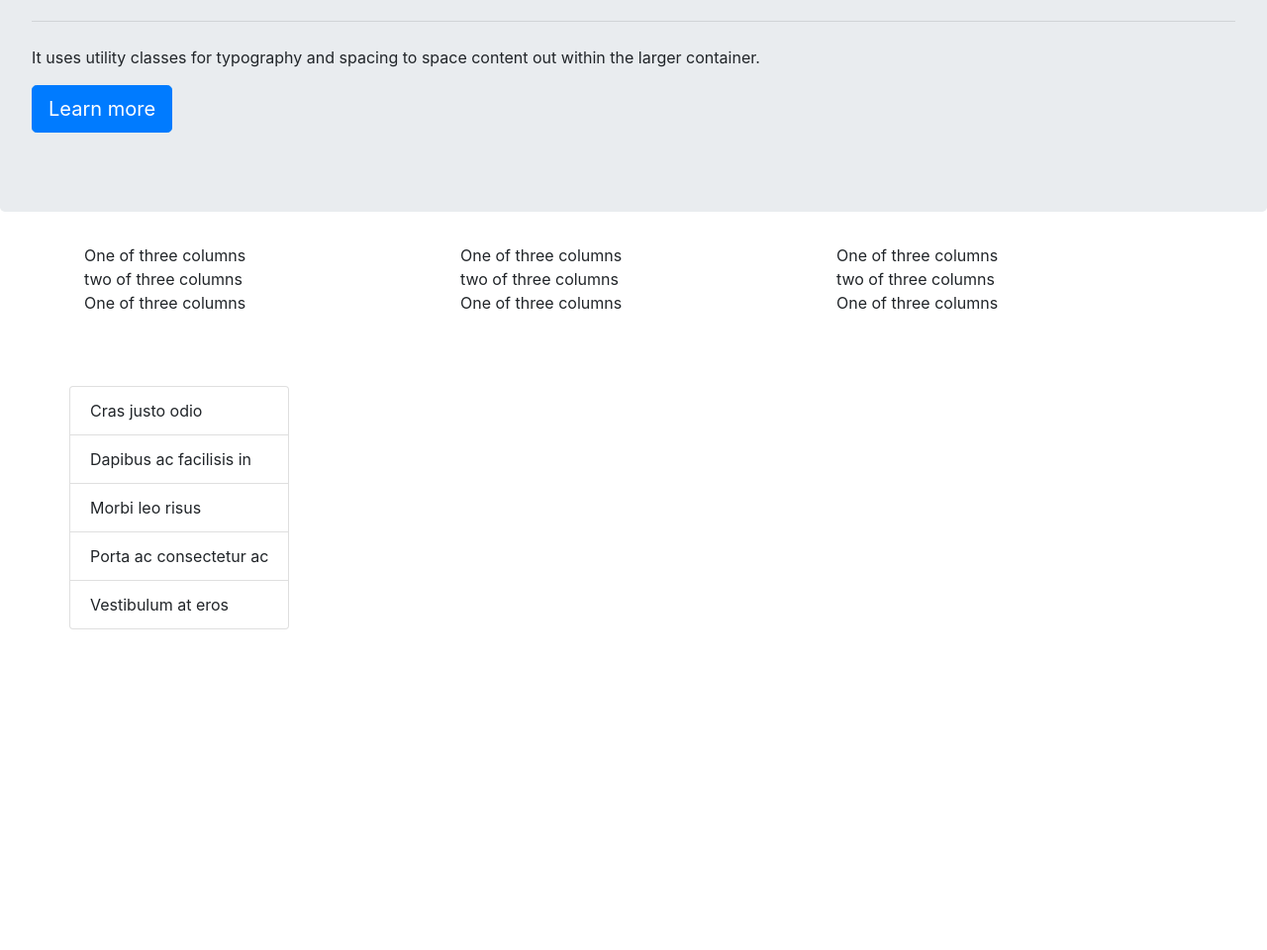
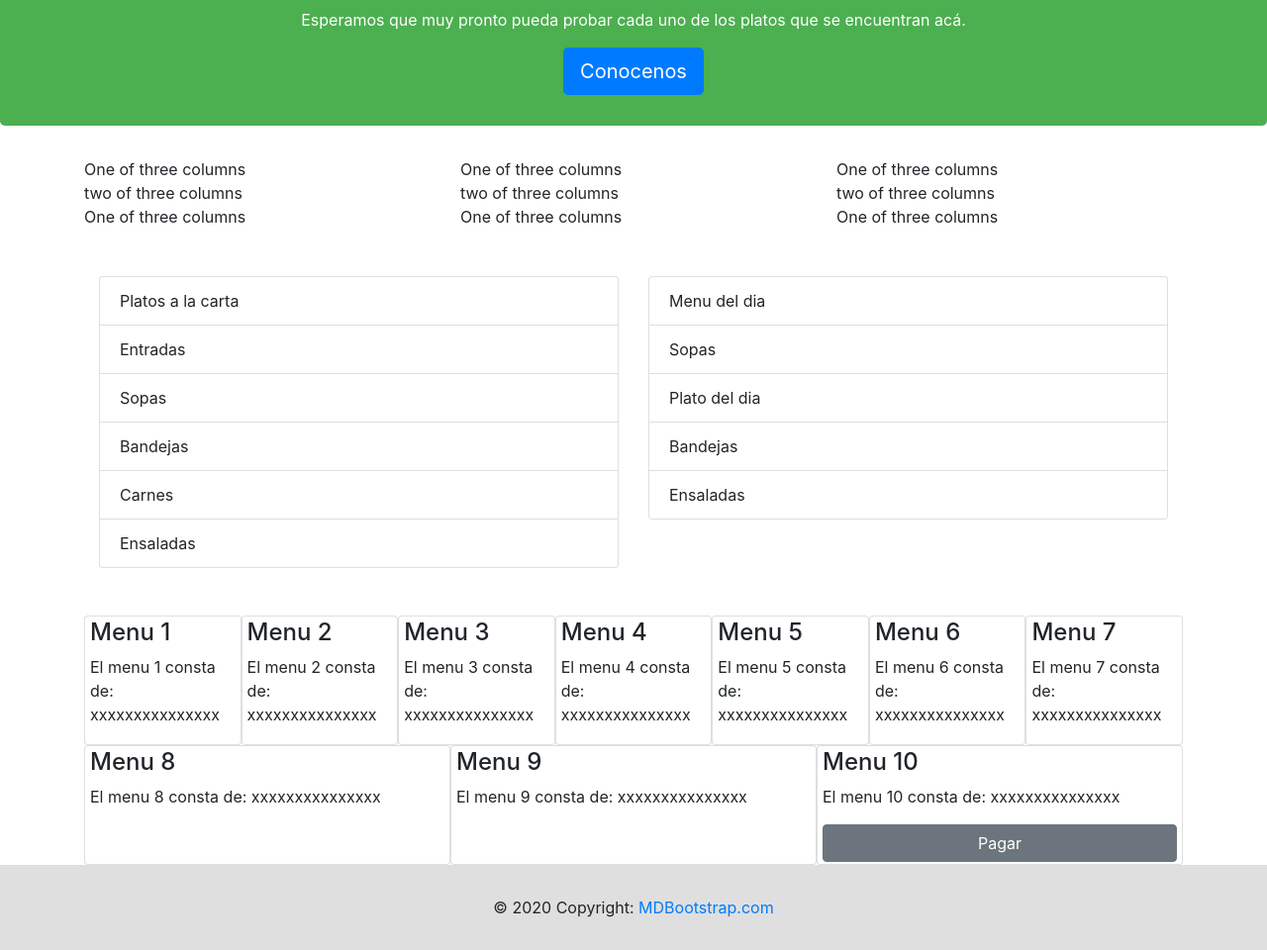
Before and after one commit to lilianrgg/delicias-lily_v2, a website: page index.html in a window 1280 px wide. Shown: the part 172-1132 px from the top of the page at 99% size. Before the commit the page ends 808 px from the top, so only its background shows below. Drawn offline with nearby package versions, Linux system fonts and the light colour scheme.

Commit message:
Uso de flex

```diff
--- /dev/null
+++ b/css/main.css
@@ -0,0 +1,26 @@
+.jumbotron {
+  background-color: #4CAF50; /* Green */
+  border: none;
+  color: white;
+  padding: 15px 32px;
+  text-align: center;
+  text-decoration: none;
+  font-size: 16px;
+}
+
+.btn {
+  color: a4a4a4;
+}
+
+.card{
+  flex: 1 150px;
+  padding: 2px 5px 2px 5px;
+
+}
+
+.footer {
+   padding: 15px 32px;
+   background-color: #dfdfdf; /* Green */
+   margin-bottom: 0px
+   color: white;
+}
--- a/index.html
+++ b/index.html
@@ -7,8 +7,9 @@
 
     <!-- Bootstrap CSS -->
     <link rel="stylesheet" href="node_modules/bootstrap/dist/css/bootstrap.min.css">
+    <link rel="stylesheet" href="css/main.css">
 
-    <title>Hello, world!</title>
+    <title>Bienvenidos a delicias Lily!</title>
   </head>
   <body>
 
@@ -19,20 +20,21 @@
     <script src="node_modules/bootstrap/dist/js/bootstrap.min.js" ></script>
 
    <!-- jumbotron-->
+
 	<div class="jumbotron">
-	  <h1 class="display-4">Hello, world!</h1>
-	  <p class="lead">This is a simple hero unit, a simple jumbotron-style component for calling extra attention to featured content or information.</p>
+	  <h1>Lily Food</h1>
+	  <p class="lead">Este es uno de los mejores lugares para degustar comida diferente.
+	   Esta es una demostracion de como diferentes culturas se ven reflejadas en distintos platos de comida.</p>
 	  <hr class="my-4">
-	  <p>It uses utility classes for typography and spacing to space content out within the larger container.</p>
+	  <p>Esperamos que muy pronto pueda probar cada uno de los platos que se encuentran acá.</p>
 	  <p class="lead">
-	    <a class="btn btn-primary btn-lg" href="#" role="button">Learn more</a>
+	    <a class="btn btn-primary btn-lg" href="#" role="button">Conocenos</a>
 	  </p>
 	</div>
 
 	<!-- Containeers-->
-
 	<div class="container">
-	  <div class="row align-items-start">
+	  <div class="row align-items-left">
 	    <div class="col">
 	      One of three columns
 	    </div>
@@ -67,20 +69,101 @@
 	  </div>
 	</div>
 
-	</br></br></br>
+	</br></br>
 
 	<!-- Lista-->
 	<div class="container">
-	 <div class="row">
-		<ul class="list-group">
-		  <li class="list-group-item">Cras justo odio</li>
-		  <li class="list-group-item">Dapibus ac facilisis in</li>
-		  <li class="list-group-item">Morbi leo risus</li>
-		  <li class="list-group-item">Porta ac consectetur ac</li>
-		  <li class="list-group-item">Vestibulum at eros</li>
-		</ul>
+
+	 <div class="d-flex">
+	<!-- Uso de flex-->
+	 	<div class="col">
+			 <ul class="list-group">
+			  <li class="list-group-item">Platos a la carta</li>
+			  <li class="list-group-item">Entradas</li>
+			  <li class="list-group-item">Sopas</li>
+			  <li class="list-group-item">Bandejas</li>
+			  <li class="list-group-item">Carnes</li>
+			  <li class="list-group-item">Ensaladas</li>
+			</ul>
+	    </div>
+	 	<div class="col">
+	   		<ul class="list-group">
+			  <li class="list-group-item">Menu del dia</li>
+			  <li class="list-group-item">Sopas</li>
+			  <li class="list-group-item">Plato del dia</li>
+			  <li class="list-group-item">Bandejas</li>
+			  <li class="list-group-item">Ensaladas</li>
+			</ul>
+   		</div>
+
 	 </div>
 	</div>
 
+  </br></br>
+
+	<!-- Usando la clase flex-wrap -->
+	<div class="container">
+	  <!--
+	     <div class="d-flex flex-wrap">
+	     <div class="d-flex  flex-wrap flex-row-reverse">
+	  -->
+	 <div class="d-flex  flex-wrap">
+	     <div class="card">
+	     	<h4>Menu 1 </h4>
+	     	<p>El menu 1 consta de: xxxxxxxxxxxxxxx </p>
+	     </div>
+	     <div class="card">
+	     	<h4>Menu 2 </h4>
+	     	<p>El menu 2 consta de: xxxxxxxxxxxxxxx </p>
+	     </div>
+	     <div class="card">
+	     	<h4>Menu 3 </h4>
+	     	<p>El menu 3 consta de: xxxxxxxxxxxxxxx </p>
+	     </div>
+	     <div class="card">
+	     	<h4>Menu 4 </h4>
+	     	<p>El menu 4 consta de: xxxxxxxxxxxxxxx </p>
+	     </div>
+	     <div class="card">
+	     	<h4>Menu 5 </h4>
+	     	<p>El menu 5 consta de: xxxxxxxxxxxxxxx </p>
+	     </div>
+	     <div class="card">
+	     	<h4>Menu 6 </h4>
+	     	<p>El menu 6 consta de: xxxxxxxxxxxxxxx </p>
+	     </div>
+	     <div class="card">
+	     	<h4>Menu 7 </h4>
+	     	<p>El menu 7 consta de: xxxxxxxxxxxxxxx </p>
+	     </div>
+	     <div class="card">
+	     	<h4>Menu 8</h4>
+	     	<p>El menu 8 consta de: xxxxxxxxxxxxxxx </p>
+	     </div>
+	     <div class="card">
+	     	<h4>Menu 9</h4>
+	     	<p>El menu 9 consta de: xxxxxxxxxxxxxxx </p>
+	     </div>
+	     <div class="card">
+	     	<h4>Menu 10</h4>
+	     	<p>El menu 10 consta de: xxxxxxxxxxxxxxx </p>
+	     	<button type="button" class="btn btn-secondary">Pagar</button>
+	     </div>
+	 </div>
+	</div>
+
+
+<!-- Footer -->
+<footer class="footer">
+
+  <!-- Copyright -->
+  <div class="footer-copyright text-center py-3">© 2020 Copyright:
+    <a href="https://mdbootstrap.com/"> MDBootstrap.com</a>
+  </div>
+  <!-- Copyright -->
+
+</footer>
+<!-- Footer -->
+
   </body>
 </html>
```
